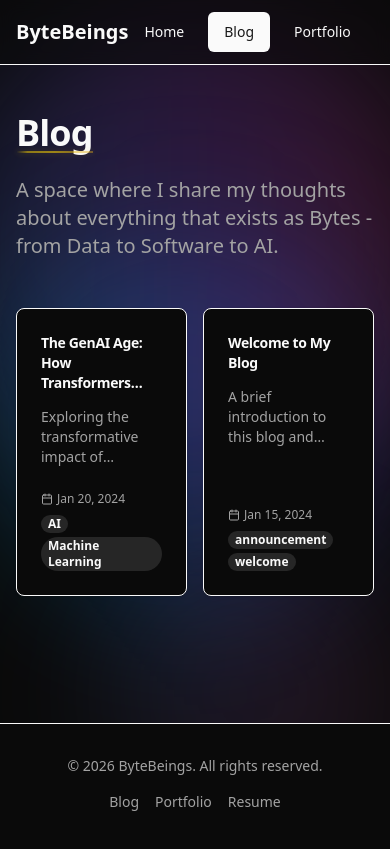
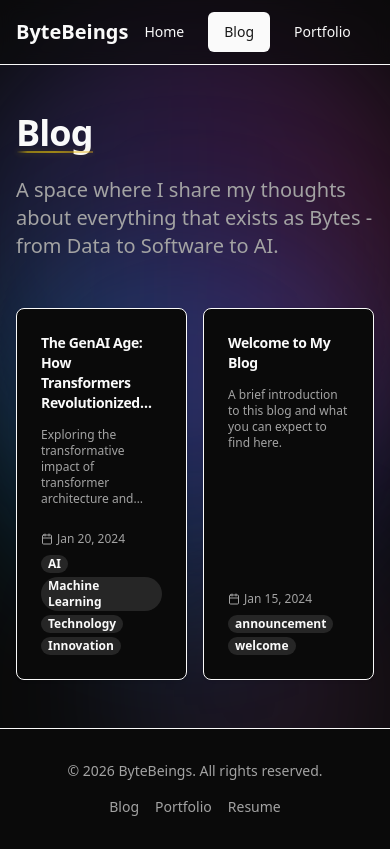
Before and after one commit to Smeet-Dedhia/ByteBeings.com, a Next.js app: page /blog in a window 390 px wide. Shown: the top 849 px of the page. Built offline with nearby package versions, Linux system fonts and the light colour scheme.

Commit message:
Blog mobile view fixes

```diff
--- a/app/blog/page.tsx
+++ b/app/blog/page.tsx
@@ -41,11 +41,11 @@ export default async function BlogPage() {
                 <Link href={`/blog/${post.slug}`} className="block h-full">
                   <Card className="h-full flex flex-col transition-shadow hover:shadow-xl">
                     <CardHeader className="flex-1">
-                      <CardTitle className="text-sm sm:text-base lg:text-lg transition-colors hover:text-primary line-clamp-3">
+                      <CardTitle className="text-sm sm:text-base lg:text-lg transition-colors hover:text-primary line-clamp-4 sm:line-clamp-3">
                         {post.frontmatter.title}
                       </CardTitle>
                       {post.frontmatter.summary && (
-                        <CardDescription className="text-sm line-clamp-3 mt-2">
+                        <CardDescription className="text-xs sm:text-sm line-clamp-5 sm:line-clamp-3 mt-2">
                           {post.frontmatter.summary}
                         </CardDescription>
                       )}
@@ -66,7 +66,7 @@ export default async function BlogPage() {
                       </div>
                       {post.frontmatter.tags && post.frontmatter.tags.length > 0 && (
                         <div className="flex flex-wrap gap-1">
-                          {post.frontmatter.tags.slice(0, 2).map((tag) => (
+                          {post.frontmatter.tags.map((tag) => (
                             <Badge key={tag} variant="secondary" className="text-xs px-1.5 py-0">
                               {tag}
                             </Badge>
```
